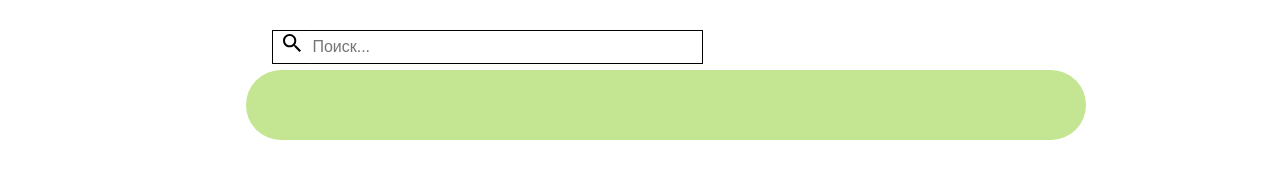
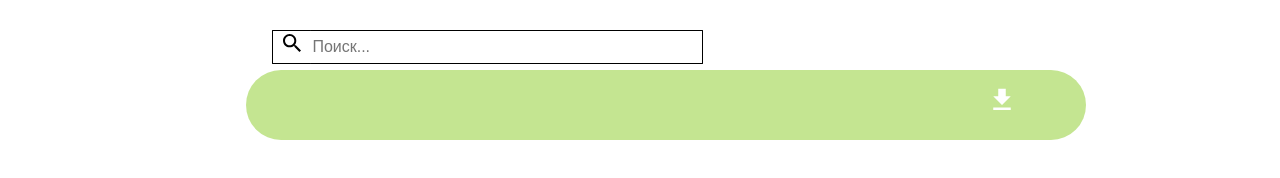
Before and after one commit to fridalif/it_glossary_nextjs, a Next.js app: page /terms in a window 1280 px wide. Shown: the part 202-380 px from the top of the page. Built offline with nearby package versions, Linux system fonts and the light colour scheme.

Commit message:
designed terms bubble

```diff
--- a/components/ContentBubble/ContentBubble.jsx
+++ b/components/ContentBubble/ContentBubble.jsx
@@ -25,7 +25,18 @@ export class ContentBubble extends Component {
                         <MdDownload/>
                     </div>
                 </>
-                :null
+                :
+                <>
+                    <div className={styles.termsBubbleName}>
+                    </div>
+                    <div className={styles.termsBubbleDefinition}>
+                    </div>
+                    <div className={styles.termsBubbleDocument}>
+                    </div>
+                    <div className={styles.termsBubbleDownloadButton}>
+                        <MdDownload/>
+                    </div>
+                </>
                 }
             </div>
         )
--- a/components/ContentBubble/ContentBubble.module.css
+++ b/components/ContentBubble/ContentBubble.module.css
@@ -54,3 +54,56 @@
 .lawBubbleDownloadButton:active{
     background-color: black;
 }
+
+
+.termsBubbleName{
+    position:absolute;
+    height: 100%;
+    font-size: 16px;
+    left:5%;
+    width:25%;
+    background-color:#C4E591;
+    font-family: 'Monserrat',sans-serif;
+}
+
+.termsBubbleDefinition{
+    position:absolute;
+    height: 100%;
+    font-size: 16px;
+    left:30%;
+    width:40%;
+    background-color:#C4E591;
+    font-family: 'Monserrat',sans-serif;
+}
+
+.termsBubbleDocument{
+    position:absolute;
+    height: 100%;
+    font-size: 16px;
+    left:70%;
+    width:15%;
+    background-color:#C4E591;
+    font-family: 'Monserrat',sans-serif;
+}
+
+.termsBubbleDownloadButton{
+    position:absolute;
+    height: 79%;
+    font-size: 30px;
+    text-align: center;
+    padding-top: 15px;
+    left:85%;
+    width:10%;
+    background-color:#C4E591;
+    font-family: 'Monserrat',sans-serif;
+}
+
+.termsBubbleDownloadButton:hover{
+    background-color: #8b9d70;
+}
+.termsBubbleDownloadButton:active{
+    background-color: black;
+}
+.termsBubbleDownloadButton:active{
+    background-color: black;
+}
```
